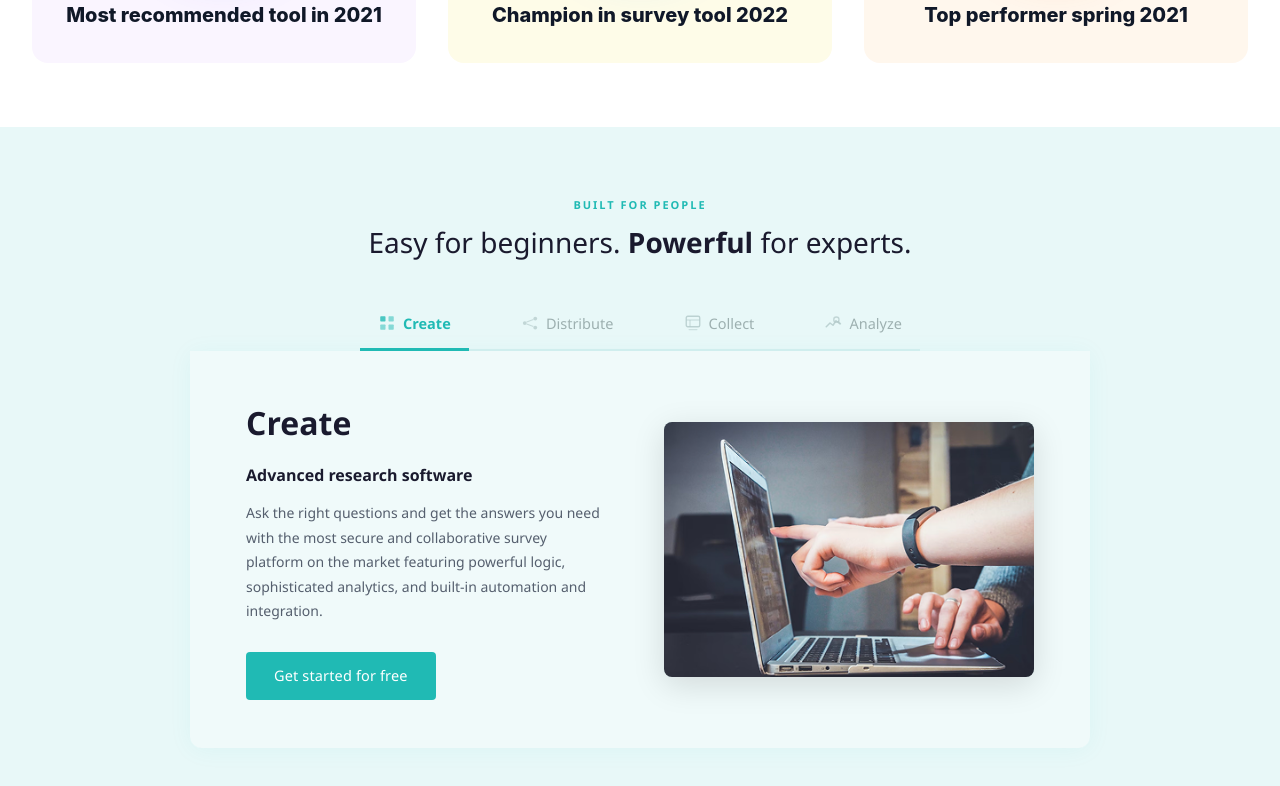
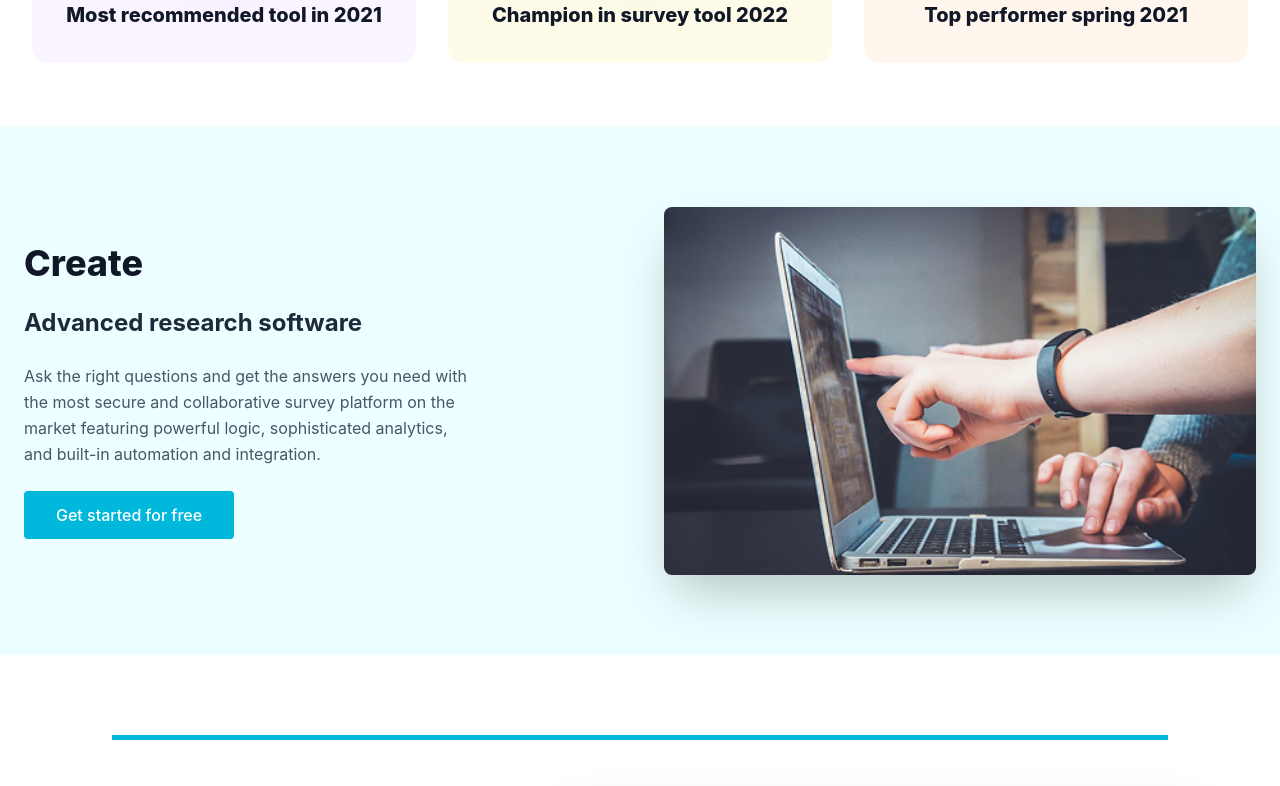
Before and after one commit to huma515/react-tailwind-figma-ui, a React (Vite) app: page / in a window 1280 px wide. Shown: the part 3220-4006 px from the top of the page. Built offline with nearby package versions, Linux system fonts and the light colour scheme.

Commit message:
minor changes

```diff
--- a/src/components/FeaturesSec.jsx
+++ b/src/components/FeaturesSec.jsx
@@ -1,288 +1,75 @@
-import React, { useState } from 'react';
+import React from 'react';
 
-const tabs = [
-  {
-    id: 'create',
-    label: 'Create',
-    icon: (
-      <svg width="18" height="18" viewBox="0 0 24 24" fill="none" xmlns="http://www.w3.org/2000/svg">
-        <rect x="3" y="3" width="7" height="7" rx="1" fill="currentColor" opacity="0.8"/>
-        <rect x="14" y="3" width="7" height="7" rx="1" fill="currentColor" opacity="0.5"/>
-        <rect x="3" y="14" width="7" height="7" rx="1" fill="currentColor" opacity="0.5"/>
-        <rect x="14" y="14" width="7" height="7" rx="1" fill="currentColor" opacity="0.5"/>
-      </svg>
-    ),
-  },
-  {
-    id: 'distribute',
-    label: 'Distribute',
-    icon: (
-      <svg width="18" height="18" viewBox="0 0 24 24" fill="none" xmlns="http://www.w3.org/2000/svg">
-        <circle cx="5" cy="12" r="2.5" fill="currentColor" opacity="0.7"/>
-        <circle cx="19" cy="6" r="2.5" fill="currentColor" opacity="0.7"/>
-        <circle cx="19" cy="18" r="2.5" fill="currentColor" opacity="0.7"/>
-        <line x1="7.5" y1="10.8" x2="16.5" y2="7.2" stroke="currentColor" strokeWidth="1.5" opacity="0.6"/>
-        <line x1="7.5" y1="13.2" x2="16.5" y2="16.8" stroke="currentColor" strokeWidth="1.5" opacity="0.6"/>
-      </svg>
-    ),
-  },
-  {
-    id: 'collect',
-    label: 'Collect',
-    icon: (
-      <svg width="18" height="18" viewBox="0 0 24 24" fill="none" xmlns="http://www.w3.org/2000/svg">
-        <rect x="3" y="3" width="18" height="14" rx="2" stroke="currentColor" strokeWidth="1.8" fill="none" opacity="0.8"/>
-        <line x1="3" y1="8" x2="21" y2="8" stroke="currentColor" strokeWidth="1.5" opacity="0.6"/>
-        <line x1="8" y1="8" x2="8" y2="17" stroke="currentColor" strokeWidth="1.5" opacity="0.6"/>
-        <rect x="6" y="20" width="12" height="1.5" rx="0.75" fill="currentColor" opacity="0.5"/>
-      </svg>
-    ),
-  },
-  {
-    id: 'analyze',
-    label: 'Analyze',
-    icon: (
-      <svg width="18" height="18" viewBox="0 0 24 24" fill="none" xmlns="http://www.w3.org/2000/svg">
-        <path d="M3 17L8 12L12 15L16 9L21 13" stroke="currentColor" strokeWidth="2" strokeLinecap="round" strokeLinejoin="round" opacity="0.8"/>
-        <circle cx="16.5" cy="7.5" r="3.5" stroke="currentColor" strokeWidth="1.8" fill="none" opacity="0.7"/>
-        <line x1="19" y1="10" x2="22" y2="13" stroke="currentColor" strokeWidth="1.8" strokeLinecap="round" opacity="0.7"/>
-      </svg>
-    ),
-  },
-];
-
-const tabContent = {
-  create: {
-    heading: 'Create',
-    subheading: 'Advanced research software',
-    description:
-      'Ask the right questions and get the answers you need with the most secure and collaborative survey platform on the market featuring powerful logic, sophisticated analytics, and built-in automation and integration.',
-    cta: 'Get started for free',
-  },
-  distribute: {
-    heading: 'Distribute',
-    subheading: 'Reach your audience instantly',
-    description:
-      'Share surveys through email, social media, or embed them directly on your website. Target the right respondents at the right time with smart distribution tools built for scale.',
-    cta: 'Start distributing',
-  },
-  collect: {
-    heading: 'Collect',
-    subheading: 'Gather responses effortlessly',
-    description:
-      'Collect data from any device in real-time with our mobile-friendly forms. Watch responses come in live and keep everything organized in one secure, centralized dashboard.',
-    cta: 'Start collecting',
-  },
-  analyze: {
-    heading: 'Analyze',
-    subheading: 'Turn data into insights',
-    description:
-      'Unlock the power of your data with advanced analytics, visual reports, and automated insights. Filter, segment, and cross-tabulate to understand your audience better than ever before.',
-    cta: 'Explore analytics',
-  },
-};
 
 const FeaturesSec = () => {
-  const [activeTab, setActiveTab] = useState('create');
-  const content = tabContent[activeTab];
+  return (
+    <section className="bg-cyan-50 py-20 px-6">
 
-  return (
-    <section
-      style={{
-        background: '#e8f8f8',
-        padding: '64px 24px 80px',
-        fontFamily: "'Segoe UI', -apple-system, BlinkMacSystemFont, sans-serif",
-      }}
-    >
-      {/* Top label */}
-      <div style={{ textAlign: 'center', marginBottom: '8px' }}>
-        <span
-          style={{
-            fontSize: '11px',
-            fontWeight: 700,
-            letterSpacing: '2px',
-            color: '#20bab4',
-            textTransform: 'uppercase',
-          }}
-        >
-          BUILT FOR PEOPLE
-        </span>
+      <div className="max-w-7xl mx-auto">
+        {/* Navigation Icons */}
+        {/* <div className="flex justify-center mb-12">
+          <div className="flex space-x-8 border-b border-gray-200 pb-4">
+            <button className="flex items-center space-x-2 text-cyan-600 border-b-2 border-cyan-600 pb-4 -mb-4.5">
+              <img
+                src="/icon 1.png"
+                alt="Create icon"
+                className="w-5 h-5"
+              />
+              <span className="font-medium">Create</span>
+            </button>
+            <button className="flex items-center space-x-2 text-gray-400 hover:text-gray-600 pb-4">
+              <img
+                src="/icon 2.svg"
+                alt="Distribute icon"
+                className="w-5 h-5"
+              />
+              <span className="font-medium">Distribute</span>
+            </button>
+            <button className="flex items-center space-x-2 text-gray-400 hover:text-gray-600 pb-4">
+              <img
+                src="/icon 3.svg"
+                alt="Collect icon"
+                className="w-5 h-5"
+              />
+              <span className="font-medium">Collect</span>
+            </button>
+            <button className="flex items-center space-x-2 text-gray-400 hover:text-gray-600 pb-4">
+              <img
+                src="/icon 4.svg"
+                alt="Analyze icon"
+                className="w-5 h-5"
+              />
+              <span className="font-medium">Analyze</span>
+            </button>
           </div>
+        </div> */}
 
-      {/* Headline */}
-      <div style={{ textAlign: 'center', marginBottom: '40px' }}>
-        <h2
-          style={{
-            fontSize: '28px',
-            color: '#1a1a2e',
-            fontWeight: 400,
-            margin: 0,
-            lineHeight: 1.4,
-          }}
-        >
-          <span style={{ fontWeight: 400 }}>Easy</span>
-          {' for beginners. '}
-          <span style={{ fontWeight: 800 }}>Powerful</span>
-          {' for experts.'}
+        {/* Main Content */}
+        <div className="grid grid-cols-1 lg:grid-cols-2 gap-12 items-center">
+          {/* Left Content */}
+          <div className="space-y-6">
+            <h1 className="text-4xl font-extrabold text-gray-900">
+              Create
+            </h1>
+            <h2 className="text-2xl font-bold text-gray-800">
+              Advanced research software
             </h2>
-      </div>
-
-      {/* Tab Navigation */}
-      <div
-        style={{
-          display: 'flex',
-          justifyContent: 'center',
-          marginBottom: '0',
-        }}
-      >
-        <div
-          style={{
-            display: 'flex',
-            gap: '0',
-            borderBottom: '2px solid #d0eeee',
-            maxWidth: '560px',
-            width: '100%',
-            justifyContent: 'space-between',
-          }}
-        >
-          {tabs.map((tab) => {
-            const isActive = activeTab === tab.id;
-            return (
-              <button
-                key={tab.id}
-                onClick={() => setActiveTab(tab.id)}
-                style={{
-                  display: 'flex',
-                  alignItems: 'center',
-                  gap: '7px',
-                  padding: '10px 18px 14px',
-                  background: 'none',
-                  border: 'none',
-                  borderBottom: isActive ? '3px solid #20bab4' : '3px solid transparent',
-                  marginBottom: '-2px',
-                  cursor: 'pointer',
-                  color: isActive ? '#20bab4' : '#9db0b0',
-                  fontWeight: isActive ? 600 : 400,
-                  fontSize: '14.5px',
-                  transition: 'all 0.2s ease',
-                  whiteSpace: 'nowrap',
-                }}
-              >
-                <span style={{ color: isActive ? '#20bab4' : '#b0c8c8' }}>{tab.icon}</span>
-                {tab.label}
-              </button>
-            );
-          })}
-        </div>
-      </div>
-
-      {/* Main Content Card */}
-      <div
-        style={{
-          background: '#f0fafa',
-          borderRadius: '0 0 12px 12px',
-          maxWidth: '900px',
-          margin: '0 auto',
-          padding: '48px 56px',
-          display: 'grid',
-          gridTemplateColumns: '1fr 1fr',
-          gap: '48px',
-          alignItems: 'center',
-          boxShadow: '0 2px 24px rgba(32,186,180,0.06)',
-        }}
-      >
-        {/* Left: Text Content */}
-        <div>
-          <h1
-            style={{
-              fontSize: '32px',
-              fontWeight: 800,
-              color: '#1a1a2e',
-              marginBottom: '16px',
-              marginTop: 0,
-            }}
-          >
-            {content.heading}
-          </h1>
-          <h3
-            style={{
-              fontSize: '16px',
-              fontWeight: 700,
-              color: '#1a1a2e',
-              marginBottom: '14px',
-              marginTop: 0,
-            }}
-          >
-            {content.subheading}
-          </h3>
-          <p
-            style={{
-              fontSize: '14px',
-              color: '#555f6e',
-              lineHeight: '1.75',
-              marginBottom: '28px',
-              marginTop: 0,
-              maxWidth: '360px',
-            }}
-          >
-            {content.description}
+            <p className="text-gray-600 leading-relaxed max-w-md">
+              Ask the right questions and get the answers you need with the most secure and collaborative survey platform on the market featuring powerful logic, sophisticated analytics, and built-in automation and integration.
             </p>
-          <button
-            style={{
-              background: '#20bab4',
-              color: '#fff',
-              border: 'none',
-              borderRadius: '4px',
-              padding: '13px 28px',
-              fontSize: '14.5px',
-              fontWeight: 500,
-              cursor: 'pointer',
-              transition: 'background 0.2s',
-              letterSpacing: '0.01em',
-            }}
-            onMouseOver={(e) => (e.target.style.background = '#18a09b')}
-            onMouseOut={(e) => (e.target.style.background = '#20bab4')}
-          >
-            {content.cta}
+            <button className="bg-cyan-500 hover:bg-cyan-600 text-white font-medium py-3 px-8 rounded transition duration-300">
+              Get started for free
             </button>
           </div>
 
-        {/* Right: Image */}
-        <div
-          style={{
-            borderRadius: '8px',
-            overflow: 'hidden',
-            boxShadow: '0 8px 32px rgba(0,0,0,0.13)',
-            aspectRatio: '16/11',
-            background: '#cce8e8',
-            display: 'flex',
-            alignItems: 'center',
-            justifyContent: 'center',
-          }}
-        >
+          {/* Right Image */}
+          <div className="relative">
             <img
               src="/img.png"
-            alt="Laptop with analytics"
-            style={{
-              width: '100%',
-              height: '100%',
-              objectFit: 'cover',
-              display: 'block',
-            }}
-            onError={(e) => {
-              e.target.style.display = 'none';
-              e.target.parentNode.innerHTML = `
-                <div style="width:100%;height:100%;display:flex;align-items:center;justify-content:center;background:linear-gradient(135deg,#cce8e8,#a8d8d8);min-height:220px;">
-                  <svg width="80" height="60" viewBox="0 0 80 60" fill="none">
-                    <rect x="8" y="4" width="64" height="42" rx="4" fill="#7ecece" opacity="0.7"/>
-                    <rect x="12" y="8" width="56" height="34" rx="2" fill="#b0e0e0"/>
-                    <rect x="28" y="46" width="24" height="4" rx="2" fill="#7ecece" opacity="0.6"/>
-                    <rect x="16" y="48" width="48" height="3" rx="1.5" fill="#7ecece" opacity="0.4"/>
-                  </svg>
+              alt="Laptop with analytics dashboard"
+              className="w-full h-auto rounded-lg shadow-2xl"
+            />
           </div>
-              `;
-            }}
-          />
         </div>
       </div>
     </section>
```
Lines whose indentation alone changed are shown as unchanged.
